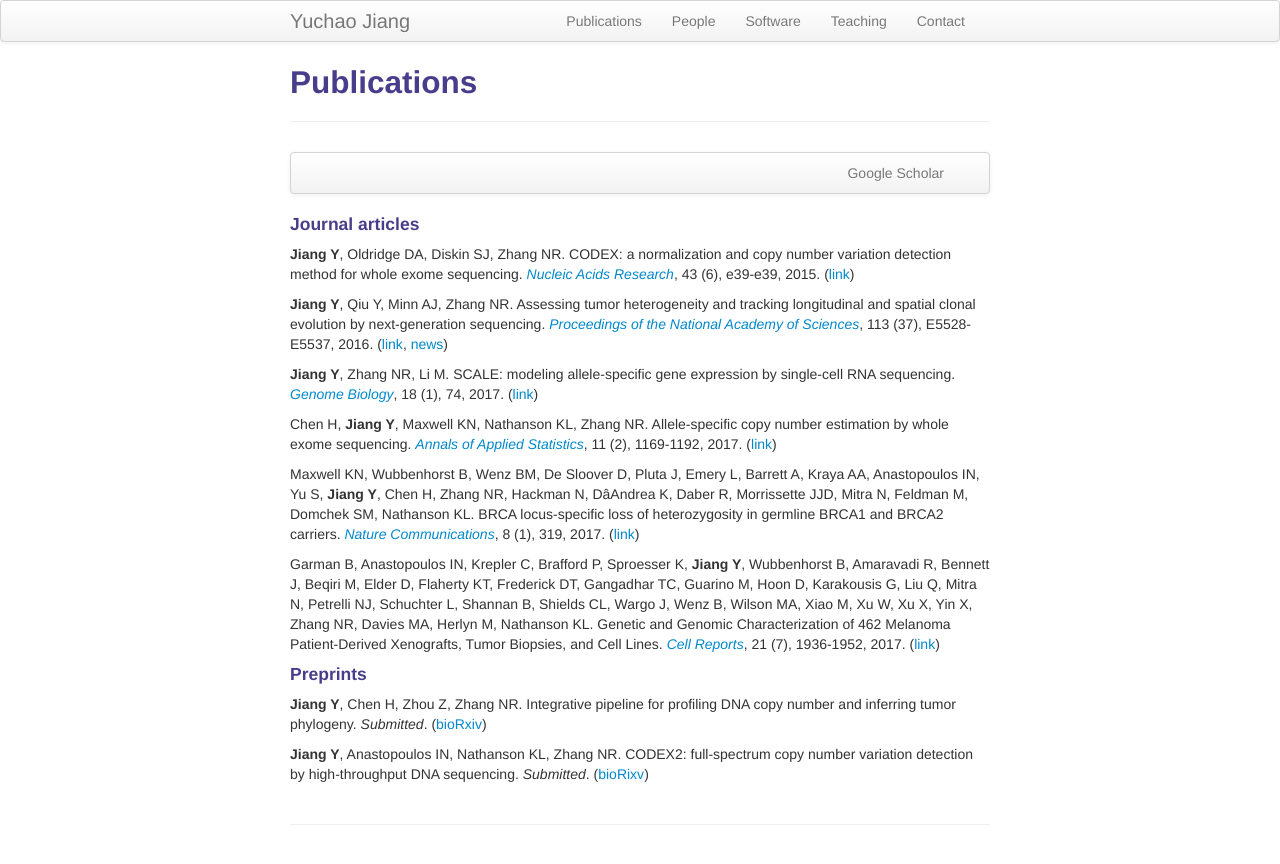
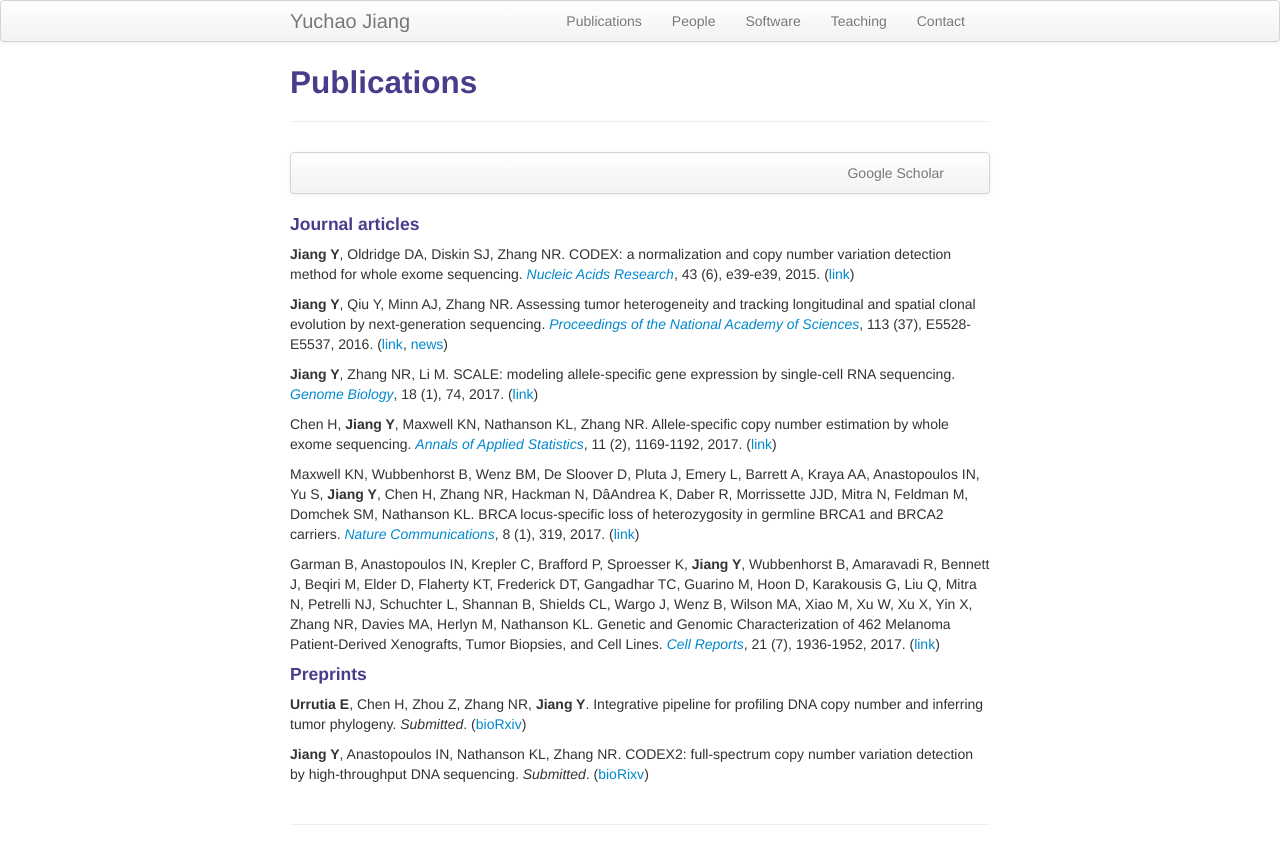
Before and after one commit to yuchaojiang/yuchaojiang.github.io, a Jekyll site: the page built from pages/pubs.md, in a window 1280 px wide. Shown: the top 864 px of the page. Built offline with Jekyll 4.4.1, drawn with Linux system fonts in a browser that asks for light colours.

Commit message:
Update pubs.md

```diff
--- a/pages/pubs.md
+++ b/pages/pubs.md
@@ -30,7 +30,6 @@ Garman B, Anastopoulos IN, Krepler C, Brafford P, Sproesser K, **Jiang Y**, Wubb
 
 
 #### Preprints
-
-**Jiang Y**, Chen H, Zhou Z, Zhang NR. Integrative pipeline for profiling DNA copy number and inferring tumor phylogeny. *Submitted*. ([bioRxiv](https://www.biorxiv.org/content/early/2017/10/16/195230))
+**Urrutia E**, Chen H, Zhou Z, Zhang NR, **Jiang Y**. Integrative pipeline for profiling DNA copy number and inferring tumor phylogeny. *Submitted*. ([bioRxiv](https://www.biorxiv.org/content/early/2018/01/05/195230))
 
 **Jiang Y**, Anastopoulos IN, Nathanson KL, Zhang NR. CODEX2: full-spectrum copy number variation detection by high-throughput DNA sequencing. *Submitted*. ([bioRixv](https://www.biorxiv.org/content/early/2017/11/13/211698))
```
